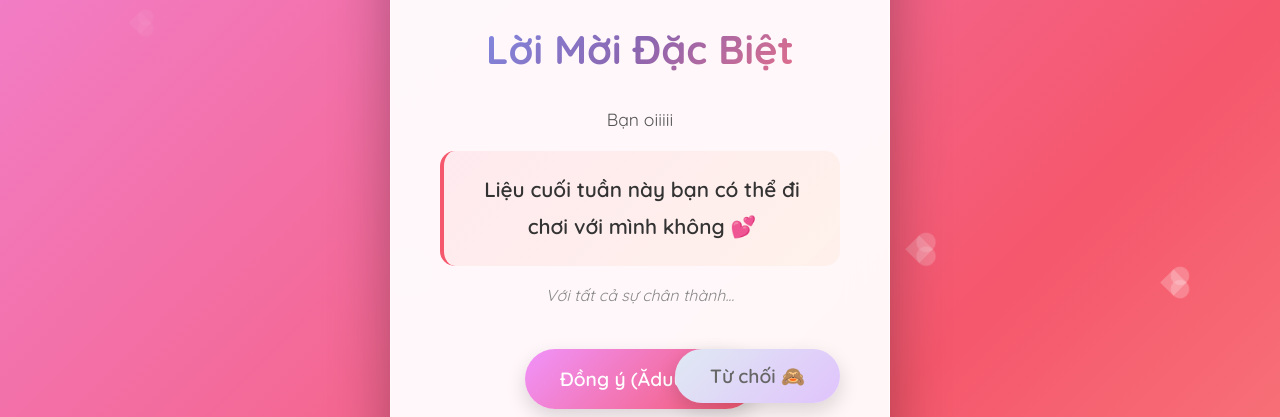
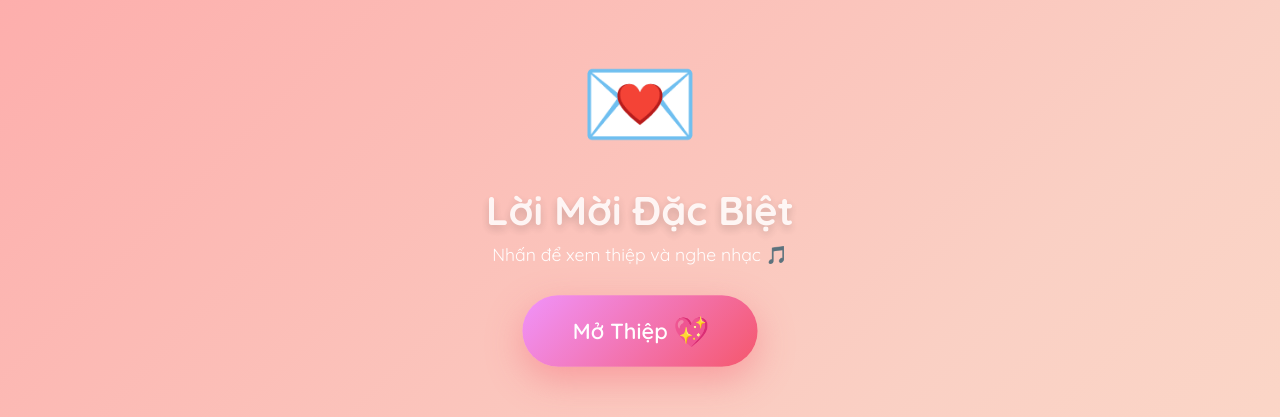
Before and after one commit to tiendatnguyenxuan-dev/thiepmoi, a website: page index.html in a window 1280 px wide. Shown: the part 193-610 px from the top of the page. Drawn offline with Linux system fonts and the light colour scheme.

Commit message:
Add splash screen for reliable music autoplay

```diff
--- a/index.html
+++ b/index.html
@@ -13,6 +13,19 @@
 </head>
 
 <body>
+    <!-- Splash Screen -->
+    <div class="splash-screen" id="splashScreen">
+        <div class="splash-content">
+            <div class="splash-emoji">💌</div>
+            <h1 class="splash-title">Lời Mời Đặc Biệt</h1>
+            <p class="splash-subtitle">Nhấn để xem thiệp và nghe nhạc 🎵</p>
+            <button class="splash-button" id="enterBtn">
+                <span>Mở Thiệp</span>
+                <span class="splash-icon">💖</span>
+            </button>
+        </div>
+    </div>
+
     <!-- Background Music -->
     <audio id="bgMusic" loop autoplay muted>
         <!-- In Love - Low G -->
--- a/script.js
+++ b/script.js
@@ -1,4 +1,6 @@
 // Get elements
+const splashScreen = document.getElementById('splashScreen');
+const enterBtn = document.getElementById('enterBtn');
 const acceptBtn = document.getElementById('acceptBtn');
 const declineBtn = document.getElementById('declineBtn');
 const successModal = document.getElementById('successModal');
@@ -9,37 +11,33 @@ const musicToggle = document.getElementById('musicToggle');
 // Music state
 let isMusicPlaying = false;
 
-// Autoplay workaround: Start muted, then unmute
-window.addEventListener('load', () => {
-    console.log('🎵 Initializing autoplay music...');
+// Splash screen enter button - this ensures music plays on ALL browsers
+enterBtn.addEventListener('click', () => {
+    console.log('🎵 User clicked Enter - Starting music...');
 
-    // Music is already playing muted due to autoplay attribute
-    // Now we'll unmute it after a short delay
-    setTimeout(() => {
-        bgMusic.muted = false;
-        bgMusic.volume = 0.3; // 30% volume for gentle background music
+    // Unmute and play music
+    bgMusic.muted = false;
+    bgMusic.volume = 0.3;
+
+    bgMusic.play().then(() => {
         isMusicPlaying = true;
         musicToggle.textContent = '🔊';
         musicToggle.classList.remove('muted');
-        console.log('✅ Music playing automatically! 🎵');
-    }, 500); // Short delay to ensure browser has started playback
+        console.log('✅ Music started successfully! 🎵');
 
-    // Fallback: If autoplay failed, try playing manually
-    bgMusic.play().catch(err => {
-        console.log('⚠️ Autoplay prevented, waiting for user interaction...');
-        // Fallback to click event
-        document.addEventListener('click', () => {
-            if (!isMusicPlaying) {
-                bgMusic.muted = false;
-                bgMusic.volume = 0.3;
-                bgMusic.play().then(() => {
-                    isMusicPlaying = true;
-                    musicToggle.textContent = '🔊';
-                    musicToggle.classList.remove('muted');
-                    console.log('✅ Music started after user click! 🎵');
-                }).catch(e => console.error('Failed to play:', e));
-            }
-        }, { once: true });
+        // Hide splash screen with fade out
+        splashScreen.classList.add('hidden');
+
+        // Remove splash from DOM after transition
+        setTimeout(() => {
+            splashScreen.remove();
+        }, 800);
+
+    }).catch(err => {
+        console.error('Failed to play music:', err);
+        // Still hide splash even if music fails
+        splashScreen.classList.add('hidden');
+        setTimeout(() => splashScreen.remove(), 800);
     });
 });
 
--- a/style.css
+++ b/style.css
@@ -3,6 +3,117 @@
     padding: 0;
     box-sizing: border-box;
 }
+
+/* ============================================
+   SPLASH SCREEN
+   ============================================ */
+
+.splash-screen {
+    position: fixed;
+    top: 0;
+    left: 0;
+    width: 100%;
+    height: 100vh;
+    background: linear-gradient(135deg,
+            #ffecd2 0%,
+            #fcb69f 25%,
+            #ff9a9e 50%,
+            #fad0c4 75%,
+            #ffecd2 100%);
+    background-size: 400% 400%;
+    animation: gradientShift 15s ease infinite;
+    display: flex;
+    align-items: center;
+    justify-content: center;
+    z-index: 9999;
+    transition: opacity 0.8s ease, visibility 0.8s ease;
+}
+
+.splash-screen.hidden {
+    opacity: 0;
+    visibility: hidden;
+    pointer-events: none;
+}
+
+.splash-content {
+    text-align: center;
+    animation: fadeInUp 1s ease;
+}
+
+.splash-emoji {
+    font-size: 6rem;
+    animation: float 3s ease-in-out infinite;
+    margin-bottom: 1rem;
+}
+
+.splash-title {
+    font-size: 2.5rem;
+    font-weight: 700;
+    color: #fff;
+    text-shadow: 0 4px 8px rgba(0, 0, 0, 0.2);
+    margin: 0 0 0.5rem 0;
+    animation: shimmer 3s ease-in-out infinite;
+}
+
+.splash-subtitle {
+    font-size: 1.1rem;
+    color: rgba(255, 255, 255, 0.95);
+    margin: 0 0 2rem 0;
+    font-weight: 400;
+}
+
+.splash-button {
+    background: linear-gradient(135deg, #f093fb 0%, #f5576c 100%);
+    border: none;
+    padding: 1.2rem 3rem;
+    border-radius: 50px;
+    font-size: 1.3rem;
+    font-weight: 600;
+    color: white;
+    cursor: pointer;
+    box-shadow: 0 12px 35px rgba(245, 87, 108, 0.4);
+    transition: all 0.3s ease;
+    display: inline-flex;
+    align-items: center;
+    gap: 0.5rem;
+    font-family: 'Quicksand', sans-serif;
+    animation: pulse 2s ease-in-out infinite;
+}
+
+.splash-button:hover {
+    transform: translateY(-5px) scale(1.05);
+    box-shadow: 0 16px 45px rgba(245, 87, 108, 0.6);
+}
+
+.splash-button:active {
+    transform: translateY(-2px) scale(1.02);
+}
+
+.splash-icon {
+    font-size: 1.5rem;
+    animation: heartbeat 1.5s ease-in-out infinite;
+}
+
+@keyframes heartbeat {
+
+    0%,
+    100% {
+        transform: scale(1);
+    }
+
+    25% {
+        transform: scale(1.2);
+    }
+
+    50% {
+        transform: scale(1);
+    }
+}
+
+/* ============================================
+   MAIN CONTENT
+   ============================================ */
+
 
 body {
     font-family: 'Quicksand', sans-serif;
```
